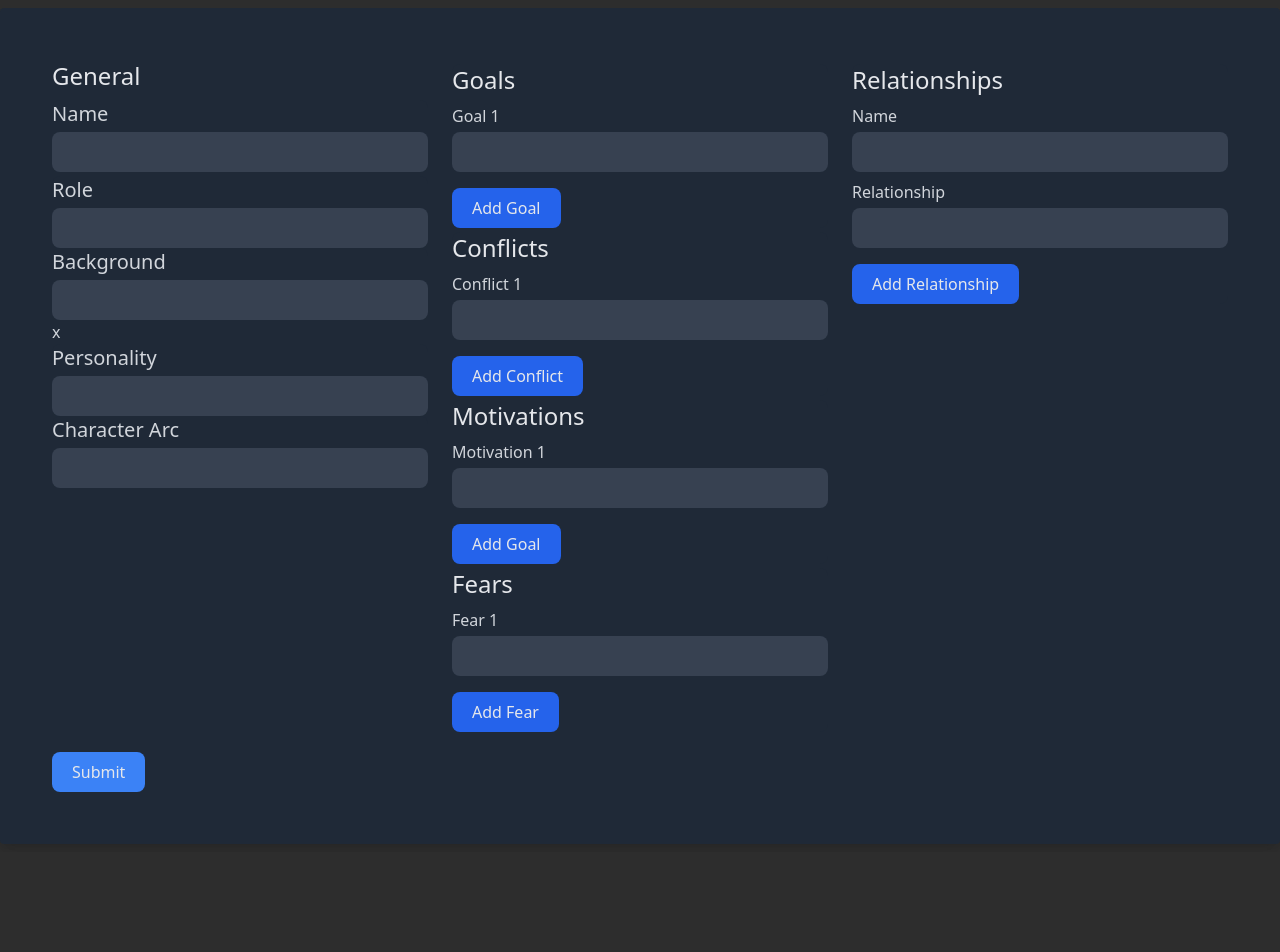
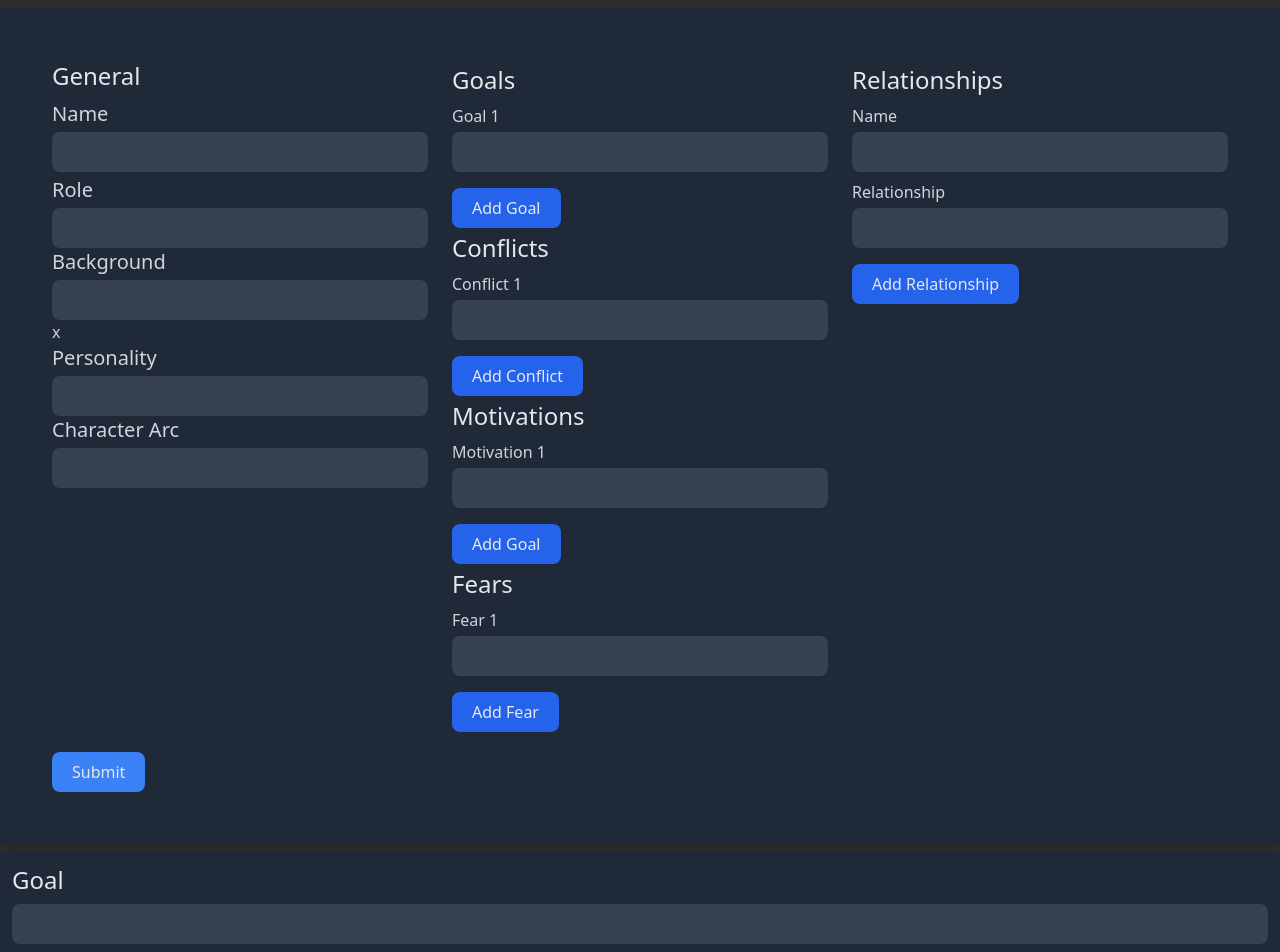
Before and after one commit to darthinvader/NovelGPTJSON, an Angular app: page / in a window 1280 px wide. Shown: the top 952 px of the page. Before the commit the page ends 852 px from the top, so only its background shows below. Built offline with nearby package versions, Linux system fonts and the light colour scheme.

Commit message:
feat: text-input

```diff
--- a/src/app/app.component.html
+++ b/src/app/app.component.html
@@ -1 +1,2 @@
-<app-character/>
+<app-character />
+<app-text-input label="Goal" />
--- a/src/app/app.module.ts
+++ b/src/app/app.module.ts
@@ -5,12 +5,14 @@ import { AppComponent } from './app.component';
 import { ReactiveFormsModule } from '@angular/forms';
 import { CharacterComponent } from './character/character.component';
 import { CardComponent } from './card/card.component';
+import { TextInputComponent } from './text-input/text-input.component';
 
 @NgModule({
   declarations: [
     AppComponent,
     CharacterComponent,
-    CardComponent
+    CardComponent,
+    TextInputComponent
   ],
   imports: [
     BrowserModule,
--- /dev/null
+++ b/src/app/text-input/text-input.component.html
@@ -0,0 +1,7 @@
+<app-card>
+  <div class="flex flex-col">
+    <label [for]="label" class="text-2xl mb-2 text-gray-200">{{ label }}</label>
+    <input type="text" [id]="label" [formControl]="control"
+      class="w-full px-3 py-2 rounded-lg bg-gray-700 text-gray-300" (input)="emitValue()">
+  </div>
+</app-card>
--- /dev/null
+++ b/src/app/text-input/text-input.component.ts
@@ -0,0 +1,17 @@
+import { Component, Input, Output, EventEmitter } from '@angular/core';
+import { FormControl } from '@angular/forms';
+
+@Component({
+  selector: 'app-text-input',
+  templateUrl: './text-input.component.html',
+  styleUrls: ['./text-input.component.scss']
+})
+export class TextInputComponent {
+  @Input() label: string = '';
+  @Input() control: FormControl = new FormControl('');
+  @Output() valueChanged: EventEmitter<string> = new EventEmitter<string>();
+
+  emitValue() {
+    this.valueChanged.emit(this.control.value);
+  }
+}
```
Also changed, not shown: src/app/text-input/text-input.component.scss (added), 1 other file (tests, documents, lock files or other folders).
